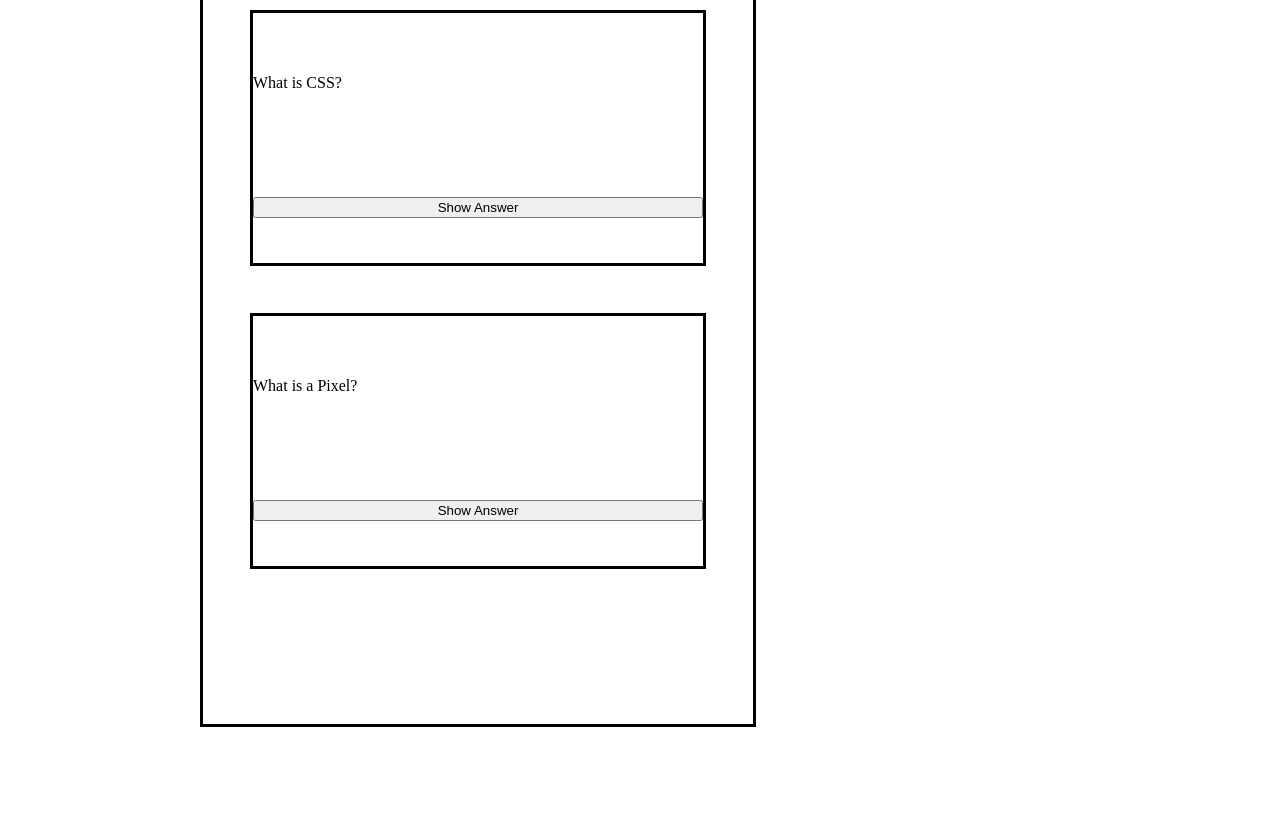
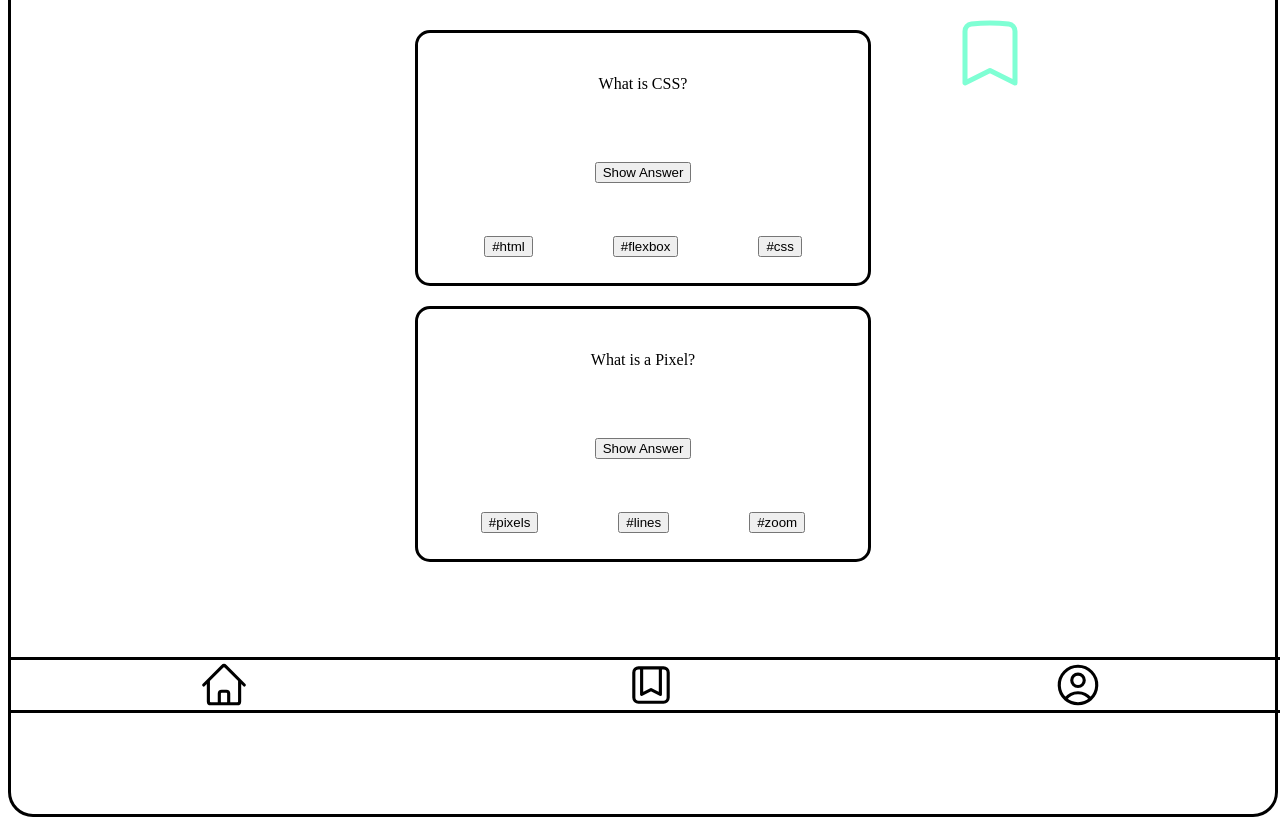
Before and after one commit to mulewile/Recap-Project-Quiz-App, a plain HTML site: page index.html in a window 1280 px wide. Shown: the part 87-912 px from the top of the page. Before the commit the page ends 814 px from the top, so only its background shows below. Drawn offline with Linux system fonts and the light colour scheme.

Commit message:
homepage almost complete

```diff
--- a/index.html
+++ b/index.html
@@ -1,24 +1,95 @@
 <!DOCTYPE html>
 <html lang="en">
   <head>
-    <meta charset="UTF-8">
-    <meta http-equiv="X-UA-Compatible" content="IE=edge">
-    <meta name="viewport" content="width=device-width, initial-scale=1.0">
-    <link rel="stylesheet" href="styles.css">
+    <meta charset="UTF-8" />
+    <meta http-equiv="X-UA-Compatible" content="IE=edge" />
+    <meta name="viewport" content="width=device-width, initial-scale=1.0" />
+    <link rel="stylesheet" href="styles.css" />
     <title>Quiz App</title>
   </head>
   <body>
-    <main>
+    <main class="main-content">
       <h1>Quiz App</h1>
-        <section class="qa1">
+      <section class="question-card">
+        <svg
+          class="mark"
+          xmlns="http://www.w3.org/2000/svg"
+          fill="none"
+          viewBox="0 0 24 24"
+          stroke-width="1.5"
+          stroke="currentColor"
+          class="w-6 h-6"
+        >
+          <path
+            stroke-linecap="round"
+            stroke-linejoin="round"
+            d="M17.593 3.322c1.1.128 1.907 1.077 1.907 2.185V21L12 17.25 4.5 21V5.507c0-1.108.806-2.057 1.907-2.185a48.507 48.507 0 0111.186 0z"
+          />
+        </svg>
         <p>What is CSS?</p>
-          <button class="ans1">Show Answer</button>
+        <button class="answer">Show Answer</button>
+        <div class="tags">
+          <button>#html</button>
+          <button>#flexbox</button>
+          <button>#css</button>
+        </div>
       </section>
-
-        <section class="qa2">
+      <section class="question-card">
         <p>What is a Pixel?</p>
-            <button class="ans2">Show Answer</button>
+        <button class="answer">Show Answer</button>
+        <div class="tags">
+          <button>#pixels</button>
+          <button>#lines</button>
+          <button>#zoom</button>
+        </div>
       </section>
     </main>
+    <nav class="tabs">
+      <svg
+        class="home"
+        xmlns="http://www.w3.org/2000/svg"
+        fill="none"
+        viewBox="0 0 24 24"
+        stroke-width="1.5"
+        stroke="currentColor"
+        class="w-6 h-6"
+      >
+        <path
+          stroke-linecap="round"
+          stroke-linejoin="round"
+          d="M2.25 12l8.954-8.955c.44-.439 1.152-.439 1.591 0L21.75 12M4.5 9.75v10.125c0 .621.504 1.125 1.125 1.125H9.75v-4.875c0-.621.504-1.125 1.125-1.125h2.25c.621 0 1.125.504 1.125 1.125V21h4.125c.621 0 1.125-.504 1.125-1.125V9.75M8.25 21h8.25"
+        />
+      </svg>
+      <svg
+        class="bookmark"
+        xmlns="http://www.w3.org/2000/svg"
+        fill="none"
+        viewBox="0 0 24 24"
+        stroke-width="1.5"
+        stroke="currentColor"
+        class="w-6 h-6"
+      >
+        <path
+          stroke-linecap="round"
+          stroke-linejoin="round"
+          d="M16.5 3.75V16.5L12 14.25 7.5 16.5V3.75m9 0H18A2.25 2.25 0 0120.25 6v12A2.25 2.25 0 0118 20.25H6A2.25 2.25 0 013.75 18V6A2.25 2.25 0 016 3.75h1.5m9 0h-9"
+        />
+      </svg>
+      <svg
+        class="profile"
+        xmlns="http://www.w3.org/2000/svg"
+        fill="none"
+        viewBox="0 0 24 24"
+        stroke-width="1.5"
+        stroke="currentColor"
+        class="w-6 h-6"
+      >
+        <path
+          stroke-linecap="round"
+          stroke-linejoin="round"
+          d="M17.982 18.725A7.488 7.488 0 0012 15.75a7.488 7.488 0 00-5.982 2.975m11.963 0a9 9 0 10-11.963 0m11.963 0A8.966 8.966 0 0112 21a8.966 8.966 0 01-5.982-2.275M15 9.75a3 3 0 11-6 0 3 3 0 016 0z"
+        />
+      </svg>
+    </nav>
   </body>
 </html>
--- a/styles.css
+++ b/styles.css
@@ -1,35 +1,63 @@
-main{
-    position: absolute;
-    border-style: solid;
-    width: 550px;
-    height: 800px;
-    left: 200px;
-
-}
-h1{
+h1 {
   display: flex;
   border-style: solid;
   justify-content: center;
+  width: 100%;
 }
-.qa1{
+.main-content {
+  border-style: solid;
+  border-radius: 25px;
+  display: flex;
+  flex-direction: column;
+  align-items: center;
+  gap: 20px;
+  width: 100%;
+  height: 890px;
+  margin: 0 auto;
+}
+.mark {
+  display: flex;
+  position: absolute;
+  color: aquamarine;
+  width: 5rem;
+  top: 100px;
+  right: 250px;
+}
+
+.question-card {
+  display: flex;
+  border-style: solid;
+  border-radius: 15px;
+  justify-content: space-around;
+  flex-direction: column;
+  align-items: center;
+  width: 450px;
+  height: 250px;
+}
+.answer {
+  display: flex;
+}
+nav {
   display: flex;
   position: fixed;
   border-style: solid;
+  bottom: 0;
+  width: 100%;
+  height: 50px;
+}
+.tags {
+  display: flex;
+  gap: 5rem;
+}
+.tabs {
+  display: flex;
   justify-content: space-around;
-    flex-direction: column;
-    width: 450px;
-    height: 250px;
-    left: 250px;
-
 }
-.qa2{
+.mark {
   display: flex;
-    position: fixed;
-    border-style: solid;
-    justify-content: space-around;
-    flex-direction: column;
-    width: 450px;
-    height: 250px;
-    top: 400px;
-    left: 250px;
+  position: absolute;
+  color: aquamarine;
+  width: 5rem;
+  top: 100px;
+  right: 250px;
 }
```
Lines whose indentation alone changed are shown as unchanged.
